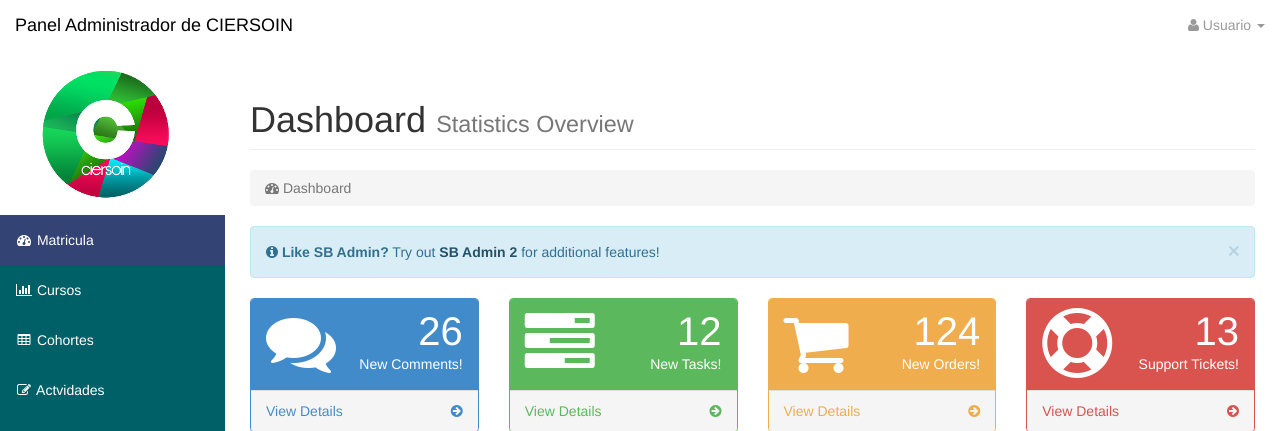
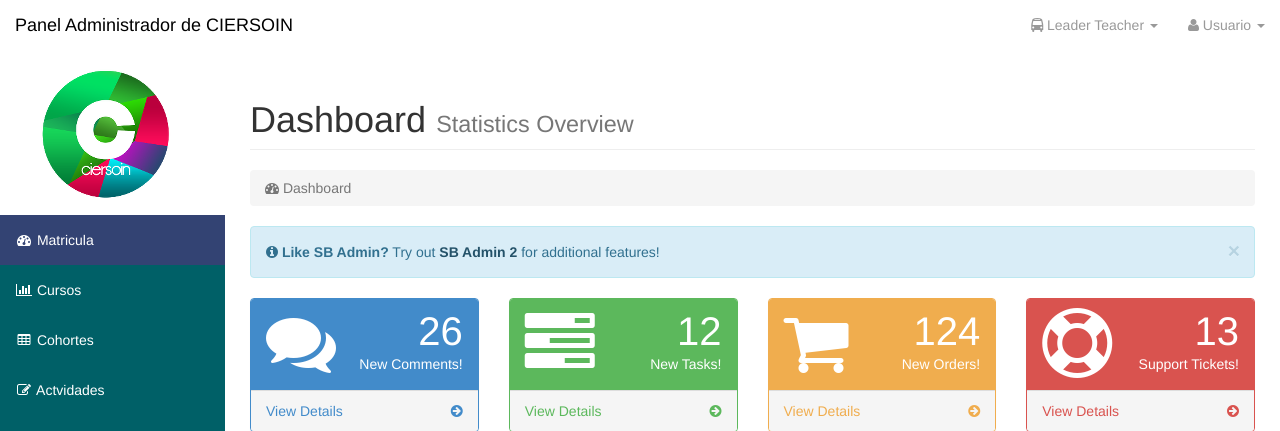
Before and after one commit to danielcb29/CIER-SOIN, a Django app: a page that uses ciersoin/templates/admin.html in a window 1280 px wide. Shown: the top 431 px of the page. Run offline with Django 3.2, Linux system fonts and the light colour scheme; some libraries are stand-ins or nearby versions; some web fonts are replaced.

Commit message:
Mejora en admin , añadido menú horizontal

```diff
--- a/ciersoin/templates/admin.html
+++ b/ciersoin/templates/admin.html
@@ -52,8 +52,16 @@
             </div>
             <!-- Top Menu Items -->
             <ul class="nav navbar-right top-nav">
-
-
+                <!--mas elementos en el menu -->
+                <li class="dropdown">
+                    <a href="#" class="dropdown-toggle" data-toggle="dropdown"><i class="fa fa-bus"></i> Leader Teacher <b class="caret"></b></a>
+                    <ul class="dropdown-menu">
+                        <li>
+                            <a href="#"><!--i class="fa fa-fw fa-power-off"></i--> Funcion</a>
+                        </li>
+                    </ul>
+                </li>
+                <!-- cerrar -->
                 <li class="dropdown">
                     <a href="#" class="dropdown-toggle" data-toggle="dropdown"><i class="fa fa-user"></i> Usuario <b class="caret"></b></a>
                     <ul class="dropdown-menu">
@@ -63,10 +71,11 @@
                     </ul>
                 </li>
             </ul>
-            <!-- scroll -->
-            <div class="ibox-content" style="overflow-x:auto;">
+
                 <!-- Sidebar Menu Items - These collapse to the responsive navigation menu on small screens -->
                 <div class="collapse navbar-collapse navbar-ex1-collapse">
+
+
                     <ul class="nav navbar-nav side-nav" >
                         <li>
                             <a style="background-color: white;"><img src="{% static 'img/logo_admpage.png' %}" style="padding-left: 20px; "></a>
@@ -107,7 +116,7 @@
                             <a href="index-rtl.html"><i class="fa fa-fw fa-dashboard"></i> RTL Dashboard</a>
                         </li>
                     </ul>
-                </div>
+
                 <!-- /.navbar-collapse -->
             </div>
         </nav>
```
